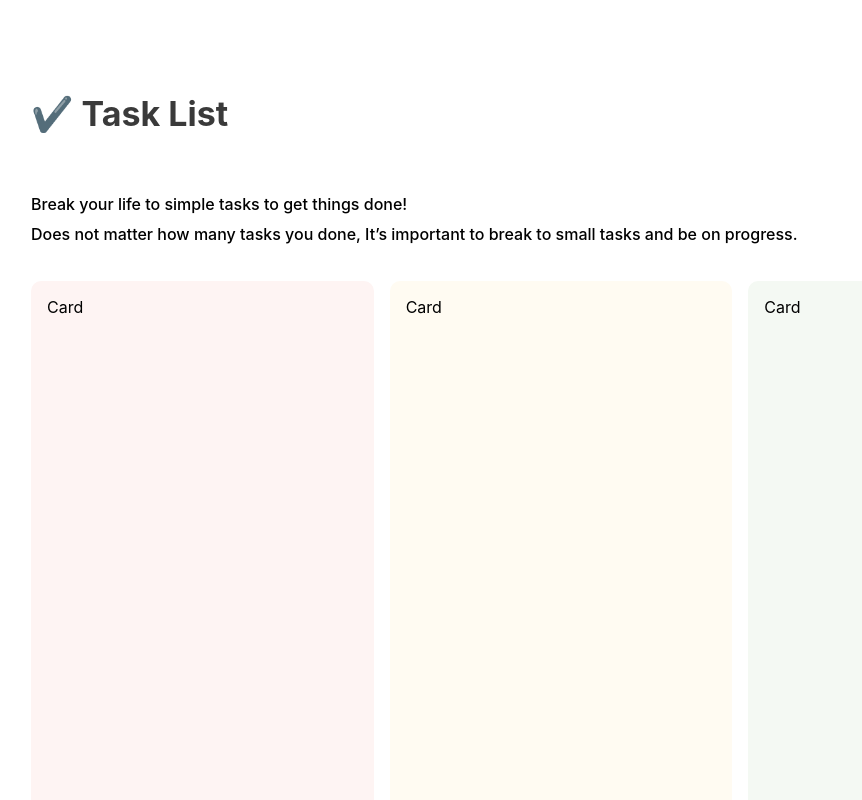
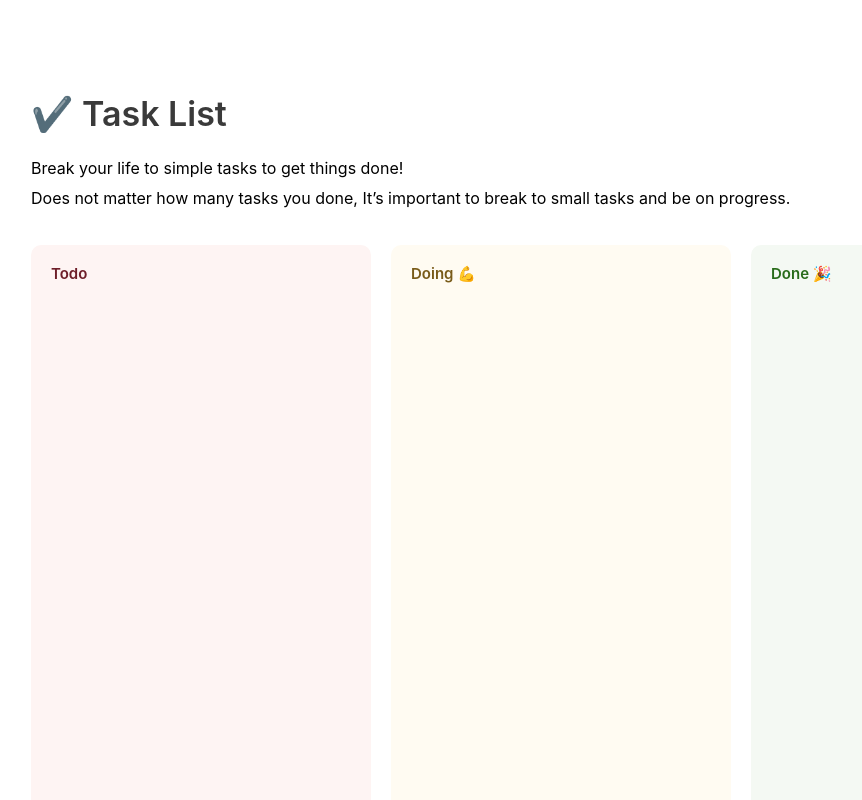
Before and after one commit to kazemsoft/simple-todo-list, a React (Vite) app: page / in a window 1280 px wide. Shown: the top 800 px of the page, without its empty margins (79-941 px from the left). Built offline with nearby package versions, Linux system fonts and the light colour scheme; a web font is replaced by a local one.

Commit message:
some customizations to typography for more realestic view

```diff
--- a/src/App.jsx
+++ b/src/App.jsx
@@ -17,7 +17,7 @@ function App() {
   return (
     <Container>
       <H1>✔️ Task List</H1>
-      <Text>
+      <Text style={{marginTop:-20}}>
         Break your life to simple tasks to get things done!
         <br />
         Does not matter how many tasks you done, It’s important to break to
--- a/src/components/Cards/Card.jsx
+++ b/src/components/Cards/Card.jsx
@@ -3,11 +3,30 @@ import { styled } from "styled-components";
 
 const Box = styled.div`
   border-radius: 10px;
-  padding: 16px;
+  padding: 20px;
   background: ${({ status }) =>
     status === 0 ? "#FEF4F3" : status === 1 ? "#FFFBF2" : "#F4F9F3"};
 `;
+const Head = styled.div`
+  display: flex;
+  justify-content: space-between;
+`;
+const Title = styled.div`
+  color: ${({ status }) =>
+    status === 0 ? "#6E1E29" : status === 1 ? "#795B19" : "#286C1A"};
+  font-size: 15px;
+  line-height: 18.15px;
+  font-weight: 600;
+`;
 
 export default function Card({ status, tasks }) {
-  return <Box status={status}>Card</Box>;
+  return (
+    <Box status={status}>
+      <Head>
+        <Title status={status}>
+          {status === 0 ? "Todo" : status === 1 ? "Doing 💪" : "Done 🎉"}
+        </Title>
+      </Head>
+    </Box>
+  );
 }
--- a/src/components/Cards/index.jsx
+++ b/src/components/Cards/index.jsx
@@ -2,9 +2,10 @@ import { styled } from "styled-components";
 import Card from "./Card";
 
 const Flex = styled.div`
+  margin-top: 16px;
   display: grid;
   grid-template-columns: repeat(3, 1fr);
-  grid-gap: 16px;
+  grid-gap: 20px;
   height: 700px;
 `;
 
--- a/src/components/Typography/H1.jsx
+++ b/src/components/Typography/H1.jsx
@@ -4,7 +4,7 @@ import { styled } from "styled-components";
 const H1Typo = styled.h1`
   font-size: 34px;
   line-height: 41.15px;
-  font-weight: 700;
+  font-weight: 600;
   color: #3a3a3a;
 `;
 
--- a/src/components/Typography/Text.jsx
+++ b/src/components/Typography/Text.jsx
@@ -1,12 +1,12 @@
 /* eslint-disable react/prop-types */
 import { styled } from "styled-components";
 
-const P = styled.p`
+const P = styled.div`
   font-size: 16px;
   line-height: 30px;
-  font-weight: 500;
+  font-weight: 400;
 `;
 
-export default function Text({ children }) {
-  return <P>{children}</P>;
+export default function Text({ children, ...rest }) {
+  return <P {...rest}>{children}</P>;
 }
```
